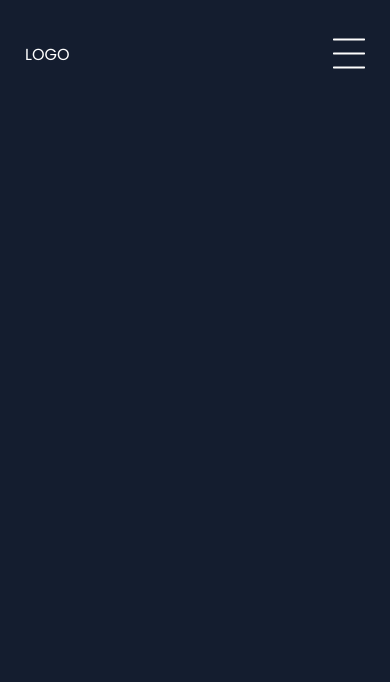
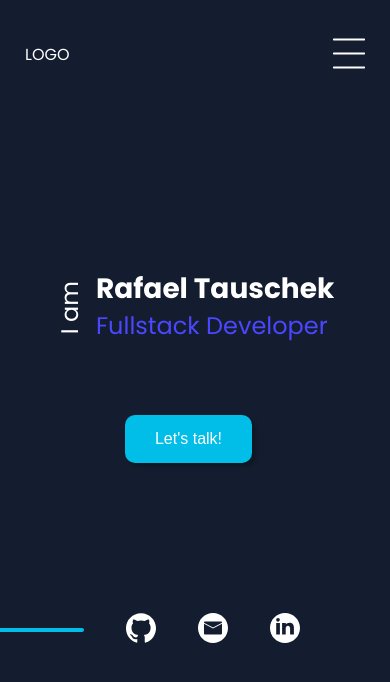
Before and after one commit to RafaelTauschek/rafaeltauschek.de, an Angular app: page / in a window 390 px wide. Shown: the top 682 px of the page. Built offline with nearby package versions, Linux system fonts and the light colour scheme.

Commit message:
introduction-section responsive

```diff
--- a/src/app/app.component.html
+++ b/src/app/app.component.html
@@ -1,5 +1,5 @@
 <app-header></app-header>
-<!-- <app-intoduction-section></app-intoduction-section> -->
+<app-intoduction-section></app-intoduction-section>
 <!-- <app-about-me-section></app-about-me-section> -->
 <!-- <app-skill-section></app-skill-section> -->
 <!-- <app-portfolio-section></app-portfolio-section> -->
--- a/src/app/intoduction-section/intoduction-section.component.html
+++ b/src/app/intoduction-section/intoduction-section.component.html
@@ -1,6 +1,3 @@
-<img class="introduction-green" src="./assets/img/background-colors/green-shadow-1.png">
-<img class="introduction-purple" src="./assets/img/background-colors/purple-shadow-1.png">
-
 <div class="introduction-section">
     <div class="introduction-header">
         <h2 class="iam">I am</h2>
--- a/src/app/intoduction-section/intoduction-section.component.scss
+++ b/src/app/intoduction-section/intoduction-section.component.scss
@@ -1,20 +1,10 @@
-.introduction-purple {
-    position: absolute;
-    left: -180px;
-    z-index: -1;
-}
-
-.introduction-green {
-    position: absolute;
-    right: -350px;
-    top: 30px;
-    z-index: -1;
-}
-
-
 .introduction-section {
     height: calc(100dvh - 110px);
-    padding: 0 35px
+    padding: 0 35px;
+
+    @media(max-width: 700px) {
+        padding: 0px 25px 0px 12px;
+    }
 }
 
 .introduction-header {
@@ -23,12 +13,54 @@
     align-items: center;
     padding-top: 188px;
 
+    @media(max-width: 1150px) {
+        padding-top: 160px;
+    }
+
+    @media(max-width: 500px) {
+        padding-top: 150px;
+    }
 
     .iam {
         font-size: 90px;
         font-weight: 400;
         transform: rotate(-90deg);
         margin-left: 35px;
+
+        @media(max-width: 1400px) {
+            font-size: 68px;
+        }
+
+        @media(max-width: 1150px) {
+            font-size: 56px;
+        }
+
+        @media(max-width: 950px) {
+            font-size: 48px;
+        }
+
+
+        @media(max-width: 800px) {
+            font-size: 38px;
+        }
+
+        @media (max-width: 700px) {
+            font-size: 32px;
+            margin-left: 0;
+        }
+
+        @media(max-width: 500px) {
+            margin-top: 20px;
+            font-size: 26px;
+        }
+
+        @media(max-width: 400px) {
+            font-size: 24px;
+        }
+
+        @media(max-width: 365px) {
+            font-size: 22px;
+        }
     }
 
     .header-main {
@@ -40,6 +72,39 @@
             font-weight: 700;
             font-size: 128px;
             margin-left: 0;
+
+            @media(max-width: 1400px) {
+                font-size: 100px;
+            }
+
+            @media(max-width: 1150px) {
+                font-size: 84px;
+            }
+
+            @media(max-width: 950px) {
+                font-size: 64px;
+            }
+
+            @media(max-width: 800px) {
+                font-size: 54px;
+            }
+
+            @media(max-width: 700px) {
+                font-size: 45px;
+            }
+
+            @media(max-width: 500px) {
+                font-size: 36px;
+                margin-bottom: 12px;
+            }
+
+            @media(max-width: 400px) {
+                font-size: 32px;
+            }
+
+            @media(max-width: 400px) {
+                font-size: 28px;
+            }
         }
 
         h2 {
@@ -49,6 +114,38 @@
             color: #4B47FF;
             margin-block-start: 0;
             margin-left: 0;
+
+            @media(max-width: 1400px) {
+                font-size: 54px;
+            }
+
+            @media(max-width: 1150px) {
+                font-size: 48px;
+            }
+
+            @media(max-width: 950px) {
+                font-size: 38px;
+            }
+
+            @media(max-width: 800px) {
+                font-size: 34px;
+            }
+
+            @media(max-width: 700px) {
+                font-size: 29px;
+            }
+
+            @media(max-width: 500px) {
+                font-size: 26px;
+            }
+
+            @media(max-width: 400px) {
+                font-size: 24px;
+            }
+
+            @media(max-width: 365px) {
+                font-size: 20px;
+            }
         }
 
     }
@@ -76,6 +173,19 @@
             background-color: #4B47FF;
             transform: scale(1.2);
         }
+
+
+        @media(max-width: 1150px) {
+            font-size: 22px;
+        }
+
+        @media(max-width: 500px) {
+            font-size: 18px;
+        }
+
+        @media(max-width: 400px) {
+            font-size: 16px;
+        }
     }
 }
 
@@ -85,6 +195,14 @@
     padding-top: 200px;
     width: 100%;
     margin-left: -30px;
+
+    @media(max-width: 1150px) {
+        padding-top: 160px;
+    }
+
+    @media(max-width: 500px) {
+        padding-top: 150px;
+    }
 
     .footer-left {
         display: flex;
@@ -107,6 +225,10 @@
         flex-direction: column;
         text-align: center;
 
+        @media(max-width: 700px) {
+            display: none;
+        }
+
         h3 {
             transform: rotate(90deg);
             font-size: 23px;
```
